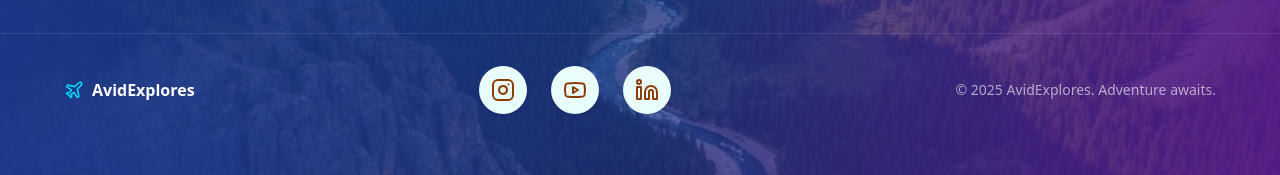
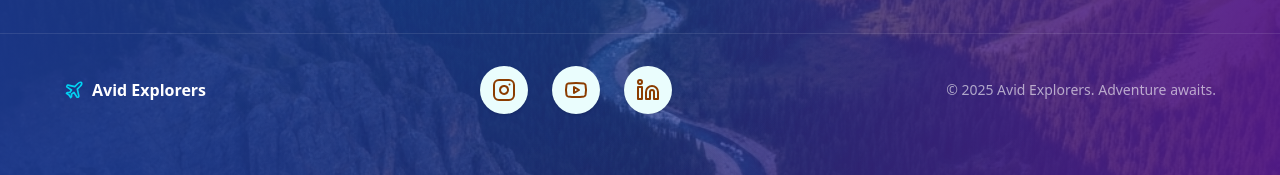
Before and after one commit to kakkadpriyansh/avidlaunch, a Next.js app: page / in a window 1280 px wide. Shown: the part 607-782 px from the top of the page. Built offline with nearby package versions, Linux system fonts and the light colour scheme.

Commit message:
Update branding and fix footer layout: correct spelling to 'Avid Explorers' and fix social media positioning

```diff
--- a/app/globals.css
+++ b/app/globals.css
@@ -4,7 +4,7 @@
 @custom-variant dark (&:is(.dark *));
 
 :root {
-  /* Updated color tokens to match AvidExplores adventure theme */
+  /* Updated color tokens to match Avid Explorers adventure theme */
   --background: oklch(1 0 0); /* Clean white background */
   --foreground: oklch(0.35 0.01 258); /* #475569 - Primary text color */
   --card: oklch(0.98 0.02 195); /* #ecfeff - Soft card background */
--- a/app/layout.tsx
+++ b/app/layout.tsx
@@ -18,8 +18,8 @@ const sourceSans = Source_Sans_3({
 })
 
 export const metadata: Metadata = {
-  title: "AvidExplores – Launching Soon",
-  description: "Adventure begins with AvidExplores. We're launching on the 22nd of next month. Stay tuned!",
+  title: "Avid Explorers – Launching Soon",
+    description: "Adventure begins with Avid Explorers. We're launching on the 22nd of next month. Stay tuned!",
 }
 
 export default function RootLayout({
--- a/app/page.tsx
+++ b/app/page.tsx
@@ -67,11 +67,11 @@ export default function ComingSoonPage() {
           <div className="flex flex-col md:flex-row items-center justify-between">
             <div className="flex items-center space-x-2 mb-4 md:mb-0">
               <Plane size={20} className="text-cyan-400" />
-              <span className="text-white font-semibold">AvidExplores</span>
+              <span className="text-white font-semibold">Avid Explorers</span>
             </div>
             <SocialLinks />
             <p className="text-white/60 text-sm">
-              © 2025 AvidExplores. Adventure awaits.
+              © 2025 Avid Explorers. Adventure awaits.
             </p>
           </div>
         </div>
--- a/components/SocialLinks.tsx
+++ b/components/SocialLinks.tsx
@@ -26,7 +26,7 @@ const socialLinks = [
 
 export default function SocialLinks() {
   return (
-    <div className="flex justify-center gap-6">
+    <div className="flex justify-center items-center gap-6">
       {socialLinks.map((social, index) => {
         const Icon = social.icon
         return (
```
